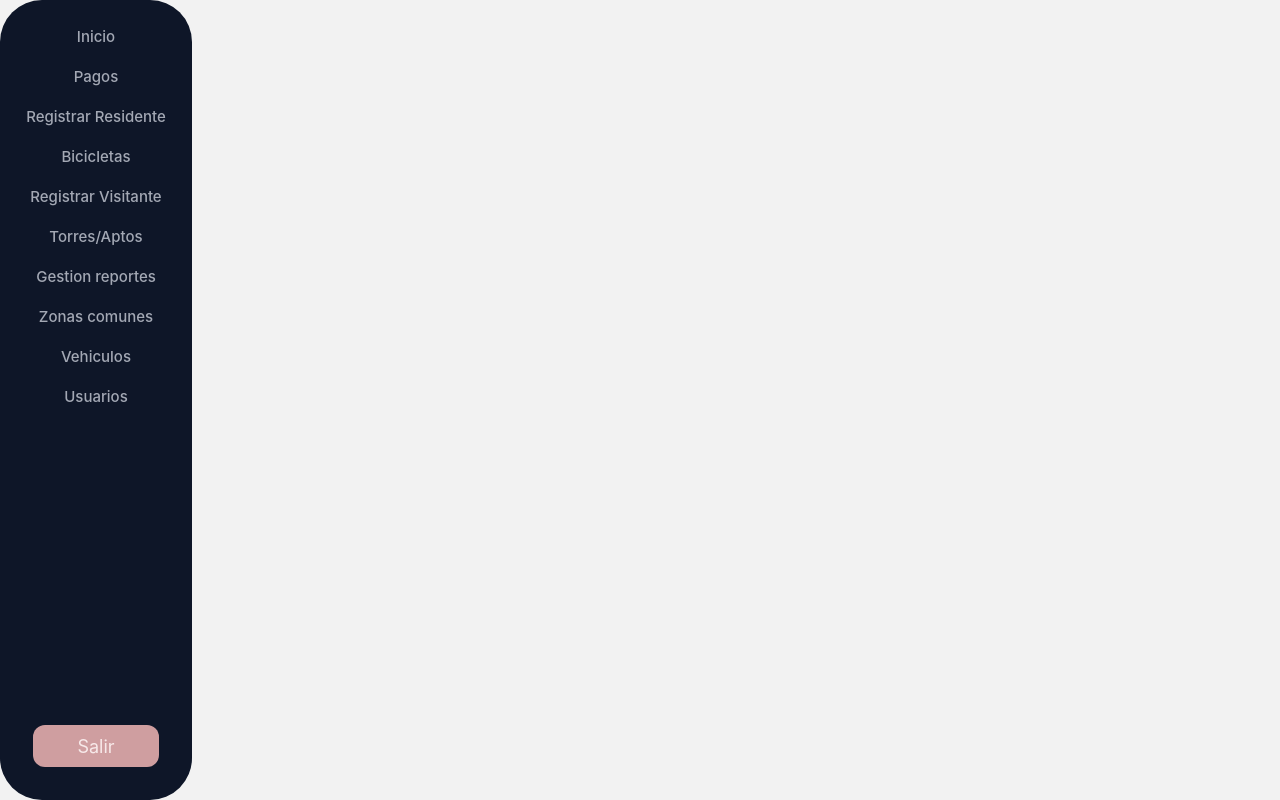
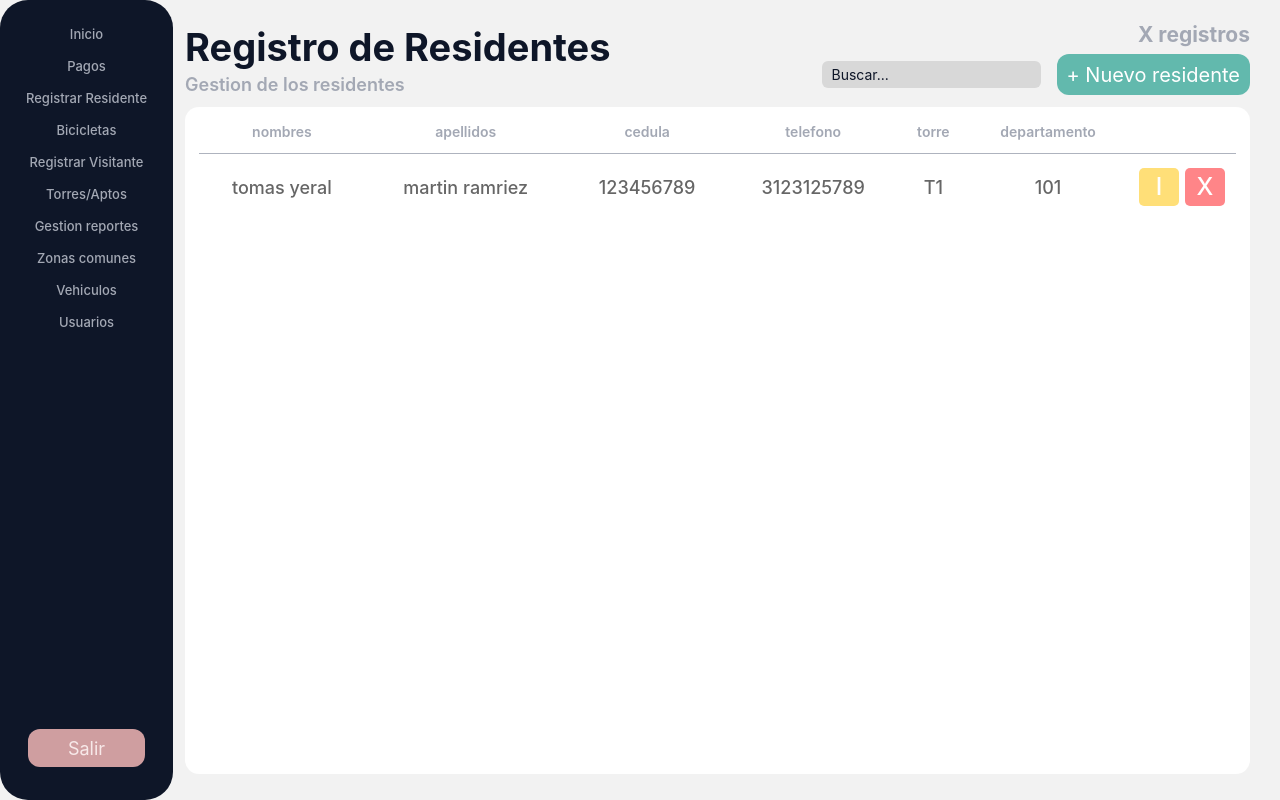
Before and after one commit to L-Rush-C/CAMPUS, a plain HTML site: page rresidentes.html in a window 1280 px wide. Drawn offline with Linux system fonts and the light colour scheme.

Commit message:
gestion residentes

```diff
--- a/estilos/index.css
+++ b/estilos/index.css
@@ -8,26 +8,31 @@ body {
     display: flex;
     justify-content: center;
     align-items: center;
+    overflow: hidden;
 }
+
 
 form {
     display: flex;
     flex-direction: column;
     justify-content: center;
     align-items: center;
-    gap: 12px;
+    gap: 14px;
     background-color: #28444D;
-    padding: 26px;
+    padding: 14px;
     border-radius: 12px;
     transform: scale(1.5);
+    margin: 20px;
+    box-shadow: 8px 8px 0px #18292F;
 }
 
 .inputs,
 .bajo-input {
+    margin: 0;
+    padding: 0;
     display: flex;
     flex-direction: column;
     align-items: center;
-    gap: 8px;
 }
 
 .input {
@@ -37,7 +42,7 @@ form {
     outline: none;
     background-color: transparent;
     border-bottom: 1px solid #6E8996;
-    margin: 8px 0px 0px 0px;
+    margin: 0px 0px 8px 0px;
     transition: border-bottom 0.3s ease;
 }
 
@@ -51,28 +56,47 @@ input::placeholder {
     transition: color 0.3s ease;
 }
 
+.button {
+    background-color: #92B6C8;
+    border-radius: 8px;
+    display: flex;
+}
+
 button {
     background-color: #BDD3DE;
     color: #ffffff;
     padding: 8px 16px;
     border: none;
     border-radius: 8px;
-    margin: 12px 0px 0px 0px;
-    transition: background-color 0.3s ease,color 0.3s ease;
+    margin: 0px 0px 0px 0px;
+    translate: -5px -5px;
+    transition: translate 0.3s ease;
 }
 
-button:hover {
-    background-color: #6E8996;
-    color: #BDD3DE;
-    transition: background-color 0.3s ease,color 0.3s ease;
+button:active {
+    translate: 0px 0px;
+    transition: translate 0.3s ease;
 }
 
-.bajo-input p a {
+a {
+    font-size: 12px;
     margin: 0px;
     color: #BDD3DE;
     transition: color 0.3s ease;
 }
-.bajo-input p a:hover {
+
+
+
+
+a:hover {
+    font-size: 12px;
     color: #92aab6;
     transition: color 0.3s ease;
 }
+
+.titulo {
+    margin: 10px 0px 0px 0px;
+    padding: 0px;
+    font-size: 14px;
+    color: #92aab6;
+}
--- /dev/null
+++ b/estilos/rresidente.css
@@ -0,0 +1,251 @@
+body {
+  display: flex;
+  min-height: 100vh;
+  overflow: hidden;
+}
+
+.barra-lateral {
+  flex: 0 0 173px;
+  width: 173px;
+  height: 100vh;
+  border-radius: 28px;
+  overflow-x: hidden;
+}
+
+.menu {
+  width: 100%;
+  gap: 6px;
+}
+
+.enlace {
+  max-width: 100%;
+  padding: 5px 8px;
+  font-size: 13px;
+  white-space: normal;
+}
+
+.boton-salir {
+  width: 117px;
+  max-width: 100%;
+  height: 38px;
+}
+
+.contenido {
+  display: flex;
+  flex: 1;
+  flex-direction: column;
+  min-width: 0;
+  height: 100vh;
+  padding: 22px 30px 26px 12px;
+}
+
+.encabezado {
+  display: flex;
+  align-items: flex-end;
+  justify-content: space-between;
+  gap: 20px;
+  margin-bottom: 12px;
+}
+
+.titulos h1 {
+  margin: 0 0 4px;
+  color: #0e1628;
+  font-size: 38px;
+  font-weight: 700;
+  line-height: 1.15;
+}
+
+.subtitulo {
+  color: #a3a8b4;
+  font-size: 18px;
+  font-weight: 600;
+}
+
+.controles-superiores {
+  display: flex;
+  flex-direction: column;
+  align-items: flex-end;
+  gap: 7px;
+  flex-shrink: 0;
+}
+
+.resumen-registros {
+  color: #a3a8b4;
+  font-size: 21px;
+  font-weight: 700;
+}
+
+.acciones-superiores {
+  display: flex;
+  align-items: center;
+  gap: 16px;
+}
+
+.campo-busqueda {
+  width: 219px;
+  height: 27px;
+  padding: 4px 10px;
+  border: 0;
+  border-radius: 6px;
+  background: #d8d8d8;
+  color: #0e1628;
+  font: inherit;
+  font-size: 14px;
+}
+
+.campo-busqueda::placeholder {
+  color: #0e1628;
+  opacity: 1;
+}
+
+.boton-nuevo {
+  min-height: 41px;
+  padding: 5px 10px;
+  border: 0;
+  border-radius: 12px;
+  background: #62b9ad;
+  color: #fff;
+  font: inherit;
+  font-size: 20px;
+  white-space: nowrap;
+}
+
+.tarjeta-tabla {
+  flex: 1;
+  min-height: 0;
+  padding: 8px 14px;
+  overflow: auto;
+  border-radius: 14px;
+  background: #fff;
+}
+
+.tabla-residentes {
+  width: 100%;
+  min-width: 700px;
+  border-collapse: collapse;
+  table-layout: auto;
+  text-align: center;
+}
+
+.tabla-residentes th {
+  padding: 8px 8px 13px;
+  border-bottom: 1px solid #aeb3be;
+  color: #a3a8b4;
+  font-size: 14px;
+  font-weight: 600;
+  white-space: nowrap;
+}
+
+.tabla-residentes td {
+  padding: 14px 8px;
+  color: #666;
+  font-size: 18px;
+  font-weight: 500;
+  white-space: nowrap;
+}
+
+.tabla-residentes th:last-child,
+.tabla-residentes td:last-child {
+  width: 108px;
+}
+
+.acciones-fila {
+  display: flex;
+  justify-content: center;
+  gap: 6px;
+}
+
+.icono-accion {
+  display: inline-flex;
+  width: 40px;
+  height: 38px;
+  align-items: center;
+  justify-content: center;
+  border-radius: 5px;
+  color: #fff;
+  font-size: 24px;
+  line-height: 1;
+}
+
+.accion-editar {
+  background: #ffdf78;
+}
+
+.accion-eliminar {
+  background: #ff8588;
+}
+
+.solo-lectores {
+  position: absolute;
+  width: 1px;
+  height: 1px;
+  padding: 0;
+  margin: -1px;
+  overflow: hidden;
+  clip: rect(0, 0, 0, 0);
+  white-space: nowrap;
+  border: 0;
+}
+
+@media (max-width: 900px) {
+  body {
+    overflow: auto;
+  }
+
+  .barra-lateral {
+    flex-basis: 150px;
+    width: 150px;
+  }
+
+  .contenido {
+    min-height: 100vh;
+    height: auto;
+    padding-right: 18px;
+  }
+
+  .encabezado {
+    align-items: flex-start;
+    flex-direction: column;
+  }
+
+  .controles-superiores {
+    width: 100%;
+    align-items: flex-start;
+  }
+}
+
+@media (max-width: 560px) {
+  .barra-lateral {
+    flex-basis: 118px;
+    width: 118px;
+    padding-right: 6px;
+    padding-left: 6px;
+  }
+
+  .contenido {
+    padding: 18px 12px;
+  }
+
+  .enlace {
+    font-size: 12px;
+  }
+
+  .titulos h1 {
+    font-size: 29px;
+  }
+
+  .acciones-superiores {
+    width: 100%;
+    flex-wrap: wrap;
+    gap: 9px;
+  }
+
+  .campo-busqueda {
+    flex: 1 1 150px;
+    width: auto;
+  }
+
+  .boton-nuevo {
+    font-size: 16px;
+  }
+}
--- a/rresidentes.html
+++ b/rresidentes.html
@@ -3,24 +3,73 @@
 <head>
     <meta charset="UTF-8">
     <meta name="viewport" content="width=device-width, initial-scale=1.0">
-  <title>Barra lateral</title>
+    <title>Registro de Residentes</title>
     <link rel="stylesheet" href="estilos/barra.css">
+    <link rel="stylesheet" href="estilos/rresidente.css">
 </head>
+
 <body>
     <aside class="barra-lateral">
         <nav class="menu">
-      <a href="#" class="enlace">Inicio</a>
-      <a href="#" class="enlace">Pagos</a>
-      <a href="#" class="enlace">Registrar Residente</a>
-      <a href="#" class="enlace">Bicicletas</a>
-      <a href="#" class="enlace">Registrar Visitante</a>
-      <a href="#" class="enlace">Torres/Aptos</a>
-      <a href="#" class="enlace">Gestion reportes</a>
-      <a href="#" class="enlace">Zonas comunes</a>
-      <a href="#" class="enlace">Vehiculos</a>
-      <a href="#" class="enlace">Usuarios</a>
+            <a href="incio.html" class="enlace">Inicio</a>
+            <a href="pagos.html" class="enlace">Pagos</a>
+            <a href="rresidentes.html" class="enlace">Registrar Residente</a>
+            <a href="bicicletas.html" class="enlace">Bicicletas</a>
+            <a href="rvisitantes.html" class="enlace">Registrar Visitante</a>
+            <a href="torresaptos.html" class="enlace">Torres/Aptos</a>
+            <a href="reportes.html" class="enlace">Gestion reportes</a>
+            <a href="zonas.html" class="enlace">Zonas comunes</a>
+            <a href="vehiculo.html" class="enlace">Vehiculos</a>
+            <a href="usuarios.html" class="enlace">Usuarios</a>
         </nav>
         <button type="button" class="boton-salir">Salir</button>
     </aside>
+
+    <main class="contenido">
+        <header class="encabezado">
+            <div class="titulos">
+                <h1>Registro de Residentes</h1>
+                <p class="subtitulo">Gestion de los residentes</p>
+            </div>
+            <div class="controles-superiores">
+                <p class="resumen-registros">X registros</p>
+                <div class="acciones-superiores">
+                    <label class="solo-lectores" for="buscar-residente">Buscar residente</label>
+                    <input id="buscar-residente" class="campo-busqueda" type="search" placeholder="Buscar...">
+                    <button class="boton-nuevo" type="button">+ Nuevo residente</button>
+                </div>
+            </div>
+        </header>
+        <section class="tarjeta-tabla">
+            <table class="tabla-residentes">
+                <caption class="solo-lectores">Listado visual de residentes</caption>
+                <thead>
+                    <tr>
+                        <th scope="col">nombres</th>
+                        <th scope="col">apellidos</th>
+                        <th scope="col">cedula</th>
+                        <th scope="col">telefono</th>
+                        <th scope="col">torre</th>
+                        <th scope="col">departamento</th>
+                        <th scope="col" aria-label="Acciones"></th>
+                    </tr>
+                </thead>
+                <tbody>
+                    <tr>
+                        <td>tomas yeral</td>
+                        <td>martin ramriez</td>
+                        <td>123456789</td>
+                        <td>3123125789</td>
+                        <td>T1</td>
+                        <td>101</td>
+                        <td class="acciones-fila">
+                            <span class="icono-accion accion-editar" aria-hidden="true">I</span>
+                            <span class="icono-accion accion-eliminar" aria-hidden="true">X</span>
+                        </td>
+                    </tr>
+                </tbody>
+            </table>
+        </section>
+    </main>
 </body>
 </html>
```
Also changed, not shown: index.html (+6 -3 lines). Lines whose indentation alone changed are shown as unchanged.
